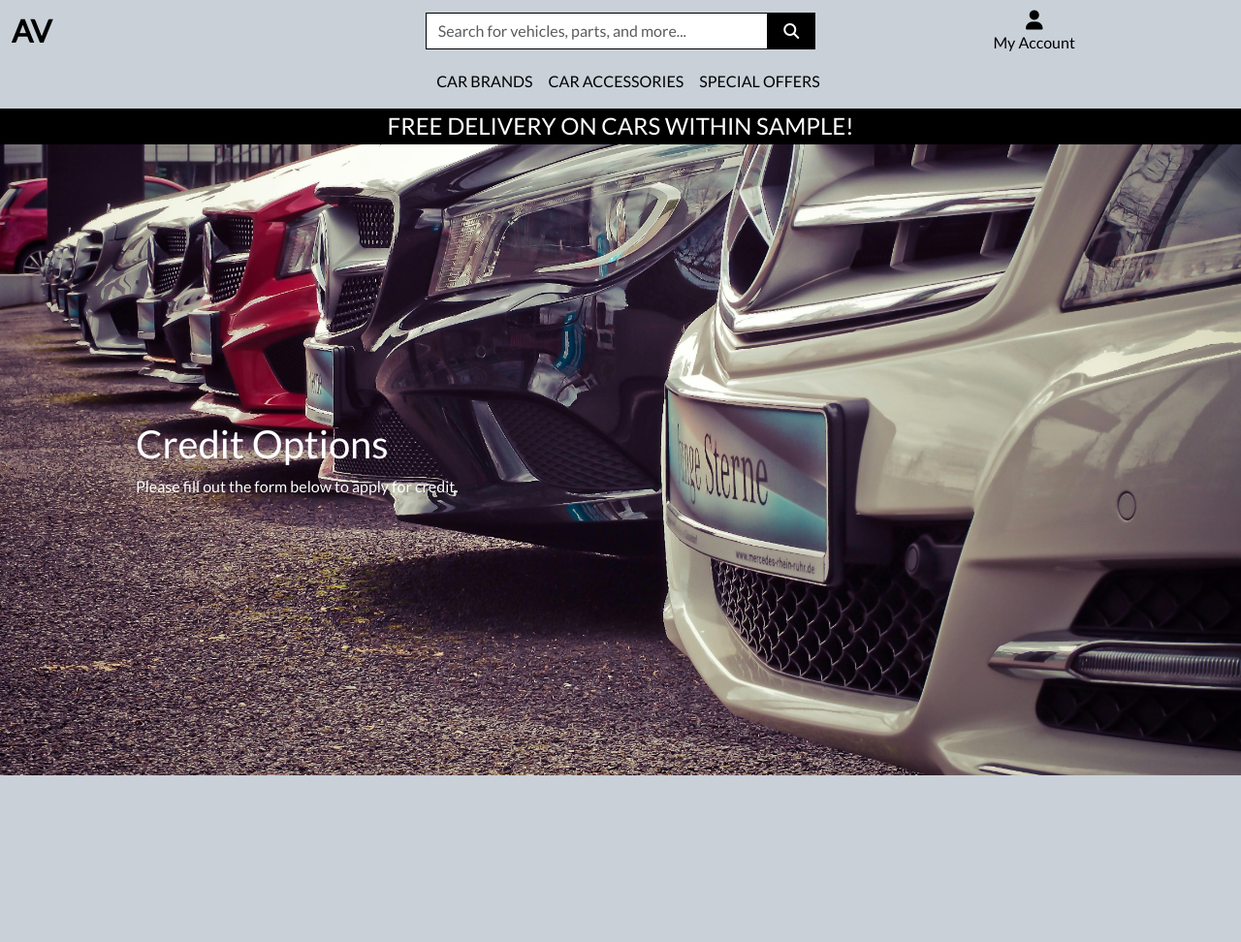
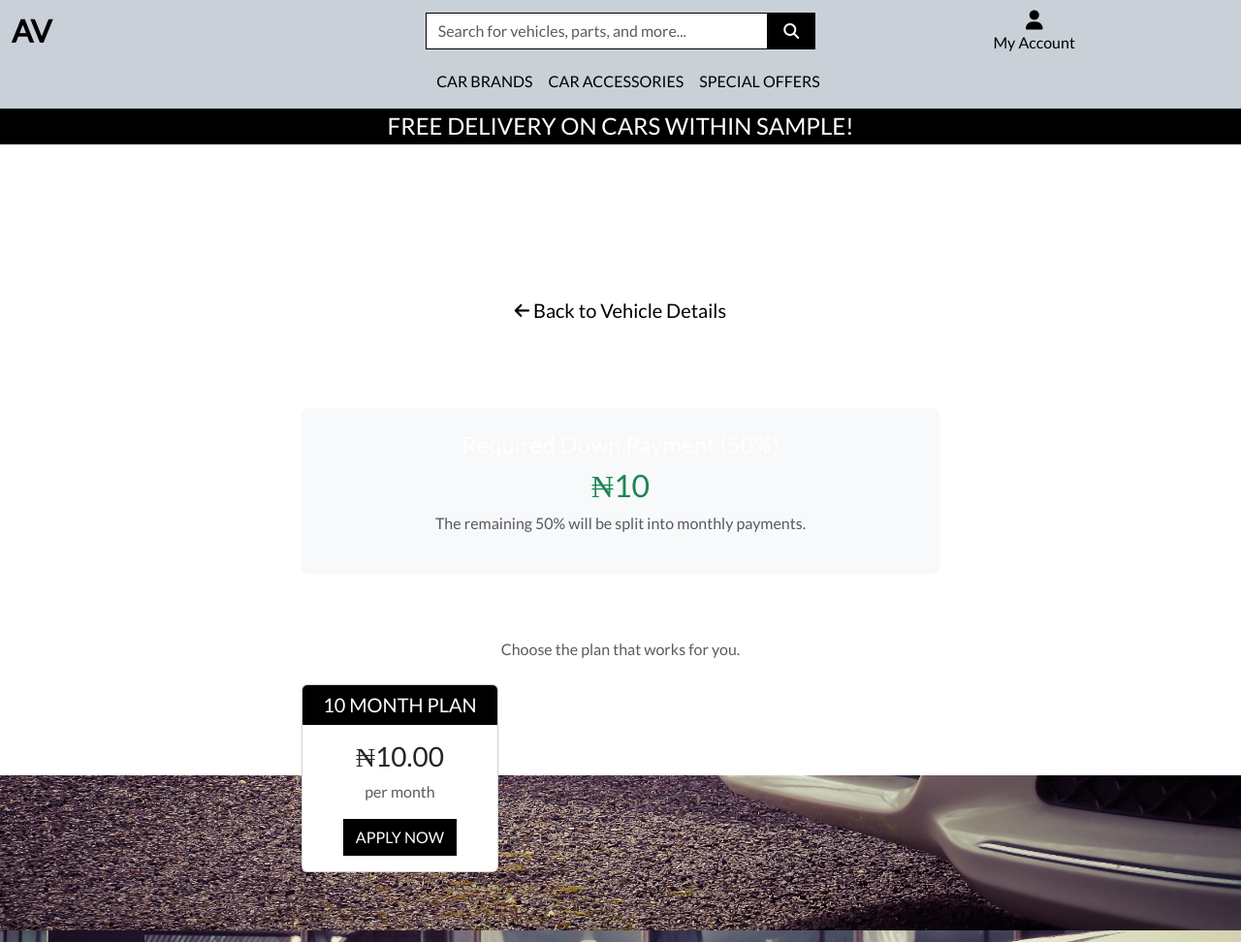
Before and after one commit to Kc-Vic/av_autohub, a Django app: template credit/templates/credit/credit_options.html in a window 1280 px wide. Shown: the whole page at 97% size. Before the commit the page ends 800 px from the top, so only its background shows below. Run offline with Django 3.2, Linux system fonts and the light colour scheme; tables that the repository leaves empty hold one stand-in row (values such as "Sample post"); the template is opened without the code that fills it: values that come from a table or form of the project are taken from there, most other values are stand-ins (such as "Sample title", 1, 10 or a date in 2020); parts of the project's set-up code (start-up, migrations or seed data) failed here and were passed over; some libraries are stand-ins or nearby versions.

Commit message:
Added content to the credit options template. Updated view to calculate installment plan

```diff
--- a/av_autohub/settings.py
+++ b/av_autohub/settings.py
@@ -38,6 +38,7 @@ INSTALLED_APPS = [
     'django.contrib.messages',
     'django.contrib.staticfiles',
     'django.contrib.sites',  # required by allauth
+    'django.contrib.humanize',  # for humanizing data display
     'allauth',
     'allauth.account',
     'allauth.socialaccount',
--- a/credit/templates/credit/credit_options.html
+++ b/credit/templates/credit/credit_options.html
@@ -1,23 +1,62 @@
 {% extends "base.html" %}
-
 {% load static %}
-
-{% block page_header %}
-    <div class="container header-container">
-        <div class="row">
-            <div class="col"></div>
+{% load humanize %} {% block page_header %}
+<div class="container header-container">
+    <div class="row">
+        <div class="col text-center mt-3">
+            <h2 class="logo-font">Credit Options</h2>
+            <hr class="w-50 mb-1">
         </div>
     </div>
+</div>
 {% endblock %}
 
 {% block content %}
-    <div class="container content-container h-100">
-        <div class="row h-100">
-            <div class="col-7 col-md-6 my-auto">
-                <h1>Credit Options</h1>
-                <p>Please fill out the form below to apply for credit.</p>
-                <!-- Credit application form goes here -->
+<div class="overlay"></div>
+<div class="container">
+    <div class="row">
+        <div class="col-12 col-md-10 offset-md-1 col-lg-8 offset-lg-2 text-center">
+
+            <h3 class="mt-4">{{ product.title }}</h3>
+            <p class="lead text-muted">
+                <a href="{% url 'product_detail' product.id %}" class="text-decoration-none text-black">
+                    <i class="fas fa-arrow-left fa-sm"></i> Back to Vehicle Details
+                </a>
+            </p>
+            <h4 class="logo-font">Total Price: ₦{{ product.price|intcomma }}</h4>
+            <hr>
+
+            <div class="my-4 p-4 bg-light rounded">
+                <h4>Required Down Payment (50%)</h4>
+                <h2 class="font-weight-bold logo-font text-success">₦{{ down_payment|intcomma }}</h2>
+                <p class="text-muted">The remaining 50% will be split into monthly payments.</p>
             </div>
+
+            <h3 class="logo-font">Your Payment Plan Options</h3>
+            <p class="text-muted">Choose the plan that works for you.</p>
+
+            <div class="row mt-4 mb-5">
+
+                {% for option in options %}
+                <div class="col-md-4 mb-4">
+                    <div class="card h-100 shadow-sm">
+                        <div class="card-header bg-black text-white">
+                            <h5 class="logo-font mb-0">{{ option.duration }} Month Plan</h5>
+                        </div>
+                        <div class="card-body">
+                            <h3 class="logo-font font-weight-bold">
+                                ₦{{ option.payment|floatformat:2|intcomma }}
+                            </h3>
+                            <p class="text-muted">per month</p>
+                            <a href="#" class="btn btn-black rounded-0 text-uppercase">Apply Now</a>
+                        </div>
+                    </div>
+                </div>
+                {% endfor %}
+
+            </div>
+
         </div>
     </div>
+</div>
 {% endblock %}
--- a/credit/urls.py
+++ b/credit/urls.py
@@ -2,6 +2,6 @@ from django.urls import path
 from . import views
 
 urlpatterns = [
-    path('options/', views.credit_options, name='credit_options'),
+    path('<int:product_id>/', views.credit_options_view, name='credit_options'),
     path('application/', views.credit_application, name='credit_application'),
 ]
--- a/products/templates/products/product_detail.html
+++ b/products/templates/products/product_detail.html
@@ -40,7 +40,7 @@
                     <hr>
                     <p class="mt-3">{{ product.description }}</p>
                     {% if product.credit_available == True %}
-                        <small class="text-muted"><i class="fas fa-star mr-1"></i><a href="{% url 'credit_options' %}">Check Credit Options</a></small>
+                        <small class="text-muted"><i class="fas fa-star mr-1"></i><a href="{% url 'credit_options' product.id %}">Check Credit Options</a></small>
                     {% else %}
                         <small class="text-muted">Credit Unavailable</small>
                     {% endif %}
```
Also changed, not shown: credit/views.py (+35 -3 lines), media/WhatsApp_Image_2025-11-15_at_01.18.05_2.jpeg (added).
